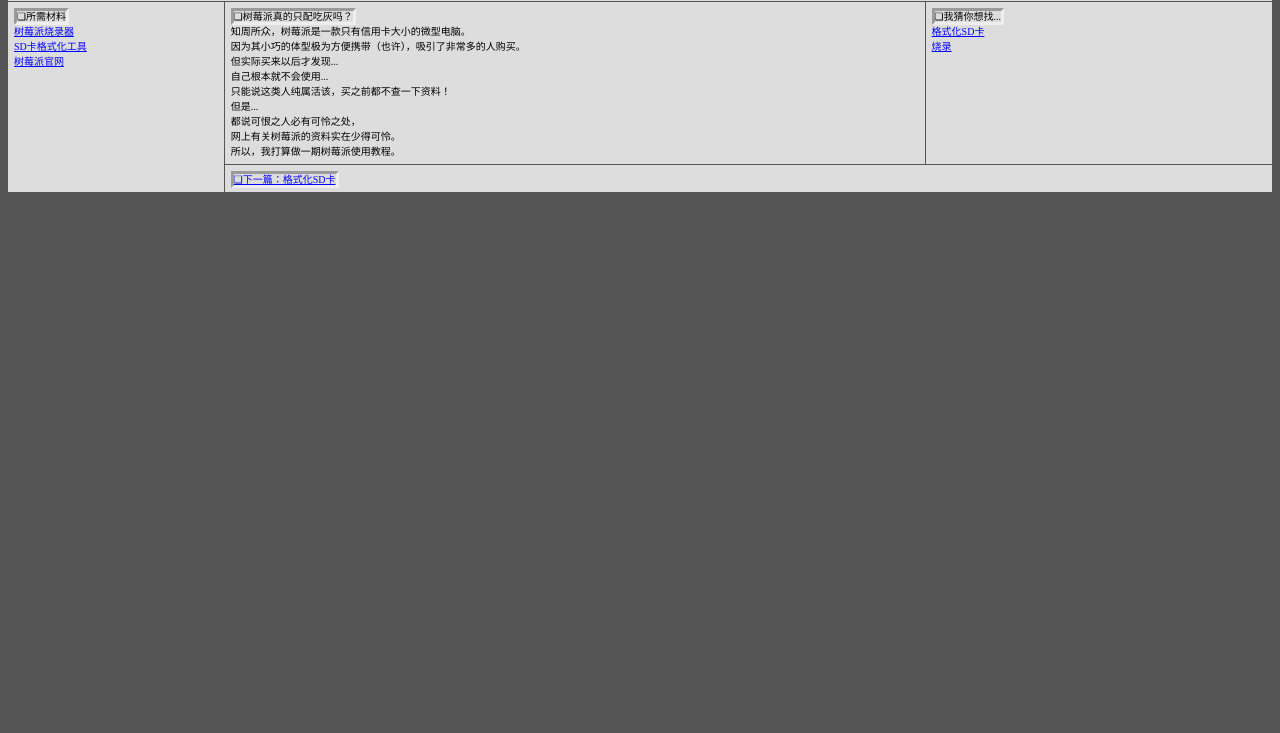
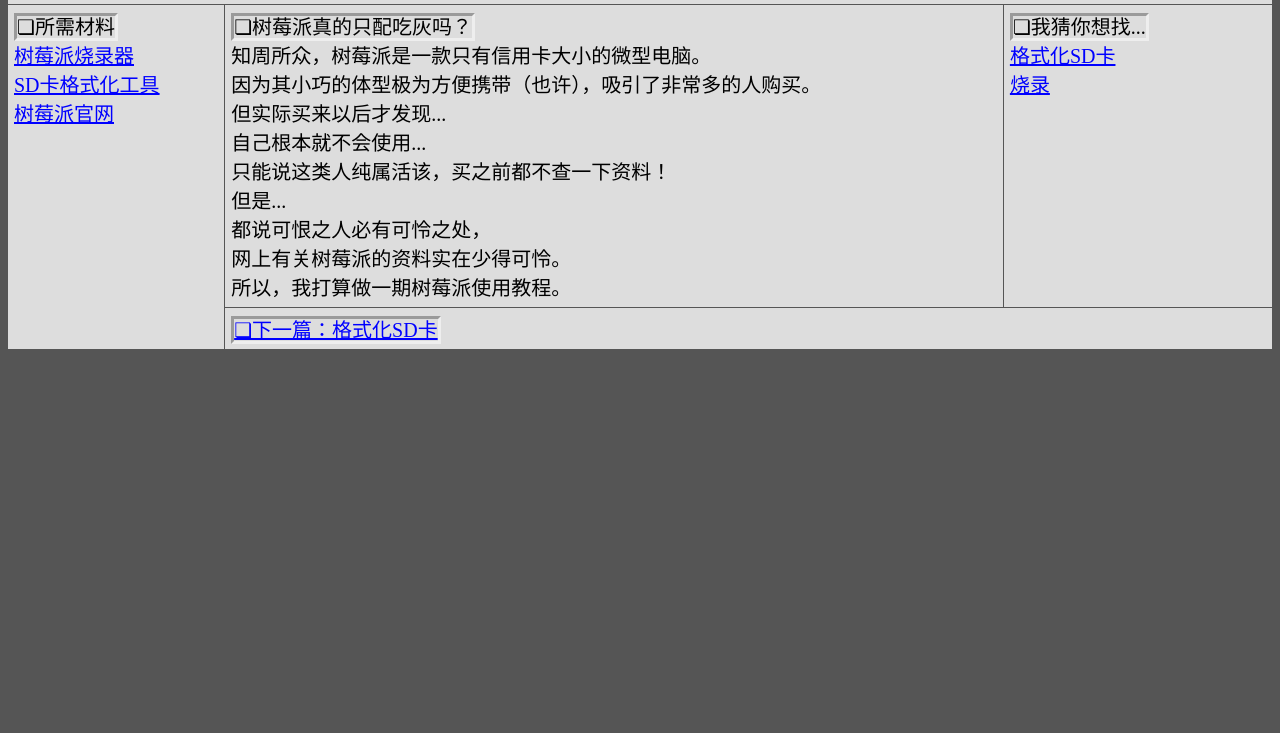
Before and after one commit to jigzaw173/jigzaw173.github.io, a plain HTML site: page raspi/树莓派真的只配吃灰吗？.html in a window 1280 px wide. Shown: the part 67-800 px from the top of the page. Drawn offline with Linux system fonts and the light colour scheme.

Commit message:
Update 树莓派真的只配吃灰吗？.html

```diff
--- a/raspi/树莓派真的只配吃灰吗？.html
+++ b/raspi/树莓派真的只配吃灰吗？.html
@@ -30,71 +30,11 @@
           background-color: rgba(255, 255, 255, 0.8);
           text-align: auto;
           padding: 6px ;
-          font-size: 10px;
+          font-size: 20px;
         }
     </style>
 
-    <style>
-        .item1 { grid-area: header;  text-align:justify;}/*头部*/
-        .item2 { grid-area: menu;  text-align:justify;}/*菜单*/
-        .item3 { grid-area: main;  text-align:auto;}/*主要信息*/
-        .item4 { grid-area: right;  text-align:justify;}/*右边栏*/
-        .item5 { grid-area: footer;  text-align:justify;}/*页脚*/
-        body{background-color:#555555}/*网页背景颜色*/
-        h1{text-indent: 2em; }/*标题缩进*/
-        inset {border-style:inset;}
-        a {color:#0000ff;}
 
-        .grid-container {
-          display: grid;
-
-          grid:
-          'header header header header header header'
-          'menu main main main right right'
-          'menu footer footer footer footer footer';
-          grid-gap: 1px;
-          background-color: #999999
-          padding: 1px;
-        }
-
-        .grid-container > div {
-          background-color: rgba(255, 255, 255, 0.8);
-          text-align: auto;
-          padding: 6px ;
-          font-size: 10px;
-        }
-    </style>
-
-    <style>
-        .item1 { grid-area: header;  text-align:justify;}/*头部*/
-        .item2 { grid-area: menu;  text-align:justify;}/*菜单*/
-        .item3 { grid-area: main;  text-align:auto;}/*主要信息*/
-        .item4 { grid-area: right;  text-align:justify;}/*右边栏*/
-        .item5 { grid-area: footer;  text-align:justify;}/*页脚*/
-        body{background-color:#555555}/*网页背景颜色*/
-        h1{text-indent: 2em; }/*标题缩进*/
-        inset {border-style:inset;}
-        a {color:#0000ff;}
-
-        .grid-container {
-          display: grid;
-
-          grid:
-          'header header header header header header'
-          'menu main main main right right'
-          'menu footer footer footer footer footer';
-          grid-gap: 1px;
-          background-color: #999999
-          padding: 1px;
-        }
-
-        .grid-container > div {
-          background-color: rgba(255, 255, 255, 0.8);
-          text-align: auto;
-          padding: 6px ;
-          font-size: 10px;
-        }
-    </style>
 </head>
 
 <body>
```
